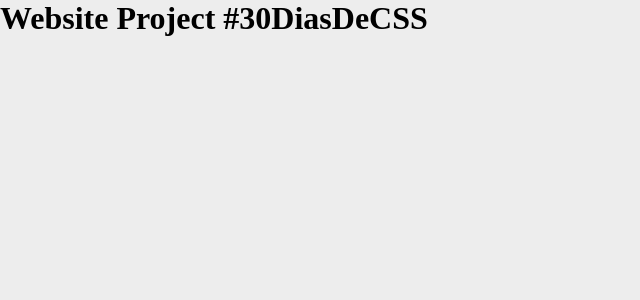
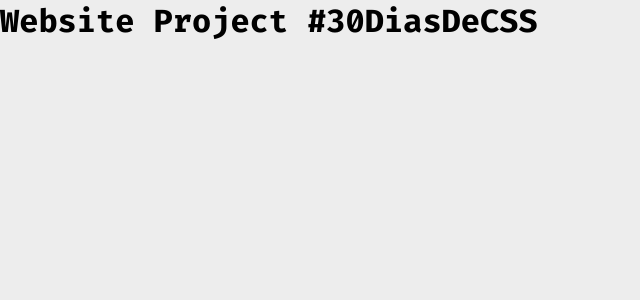
Before and after one commit to ThesllaDev/30DiasDeCSS-SASS, a React (Vite) app: page / in a window 1280 px wide. Shown: the top 300 px of the page, without its empty margins (0-640 px from the left). Built offline with nearby package versions, Linux system fonts and the light colour scheme.

Commit message:
💄Chore: applying font styling throughout the site

```diff
--- a/src/App.css
+++ b/src/App.css
@@ -15,6 +15,7 @@ html {
 
 body {
   background-color: #ededed;
+  font-family: "Fira Code", monospace, "Open Sans", sans-serif;
 }
 
 a:focus,
--- a/src/assets/styles/base/_base.scss
+++ b/src/assets/styles/base/_base.scss
@@ -1,9 +1,12 @@
+@use "../abstracts/variables" as var;
+
 html {
 	scroll-behavior: smooth;
 }
 
 body {
 	background-color: #ededed;
+	font-family: var.$font-stack;
 }
 
 a:focus,
```
